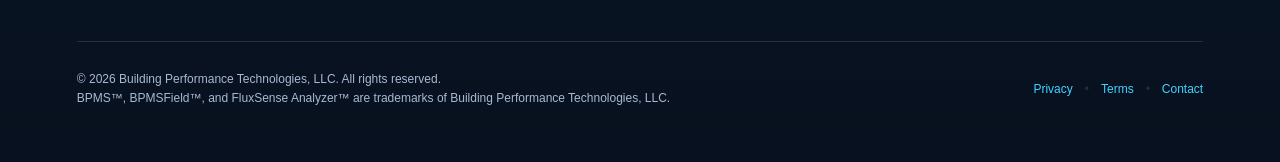
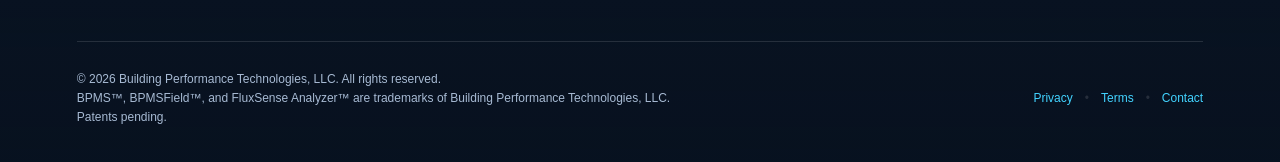
Before and after one commit to chetwoodjohnson-png/BPT_Website, a Next.js app: page /latest-news in a window 1280 px wide. Shown: the part 1131-1293 px from the top of the page. Built offline with nearby package versions, Linux system fonts and the light colour scheme; no server answers; the database is empty.

Commit message:
Add 'Patents pending' to footer copyright notice

```diff
--- a/components/Footer.tsx
+++ b/components/Footer.tsx
@@ -61,7 +61,8 @@ export default function Footer() {
         <div className="copyright">
           <p>
             © {currentYear} Building Performance Technologies, LLC. All rights reserved.<br />
-            BPMS™, BPMSField™, and FluxSense Analyzer™ are trademarks of Building Performance Technologies, LLC.
+            BPMS™, BPMSField™, and FluxSense Analyzer™ are trademarks of Building Performance Technologies, LLC.<br />
+            Patents pending.
           </p>
         </div>
         <div className="legalLinks">
```
